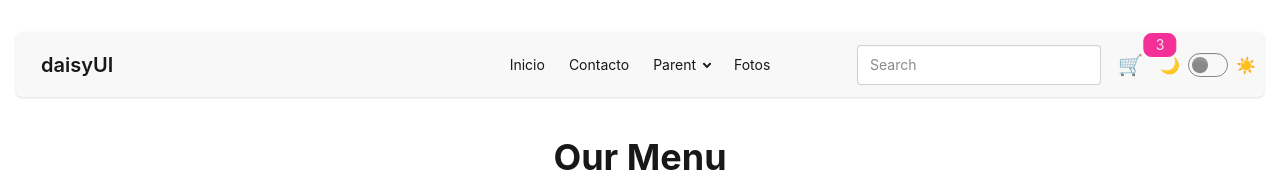
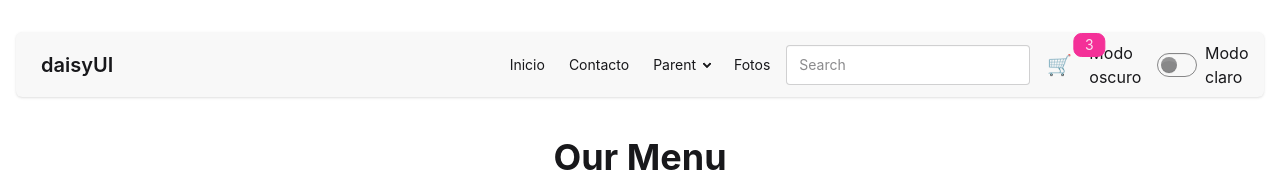
Before and after one commit to Sssebas81/Parcial3Repaso, a Next.js app in the folder repasoparcial3/: page / in a window 1280 px wide. Shown: the top 172 px of the page. Built offline with nearby package versions, Linux system fonts and the light colour scheme.

Commit message:
actualizacion modo oscuro y claro

```diff
--- a/repasoparcial3/src/common/components/ThemeToggle.tsx
+++ b/repasoparcial3/src/common/components/ThemeToggle.tsx
@@ -24,7 +24,7 @@ export default function ThemeToggle() {
   return (
     <label className="flex items-center gap-2 cursor-pointer">
 
-      🌙
+      Modo oscuro
 
       <input
         type="checkbox"
@@ -33,7 +33,7 @@ export default function ThemeToggle() {
         onChange={toggleTheme}
       />
 
-      ☀️
+      Modo claro
 
     </label>
   );
```
